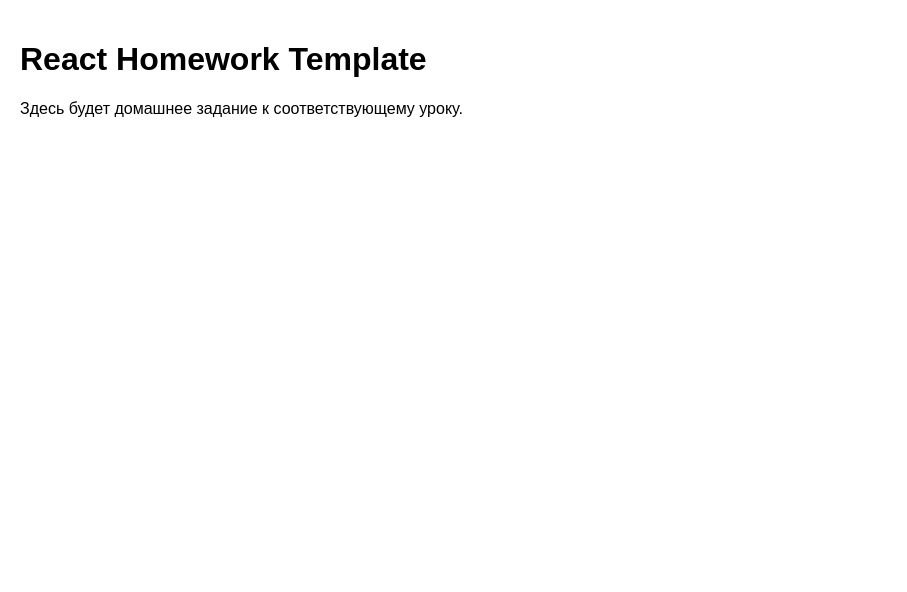
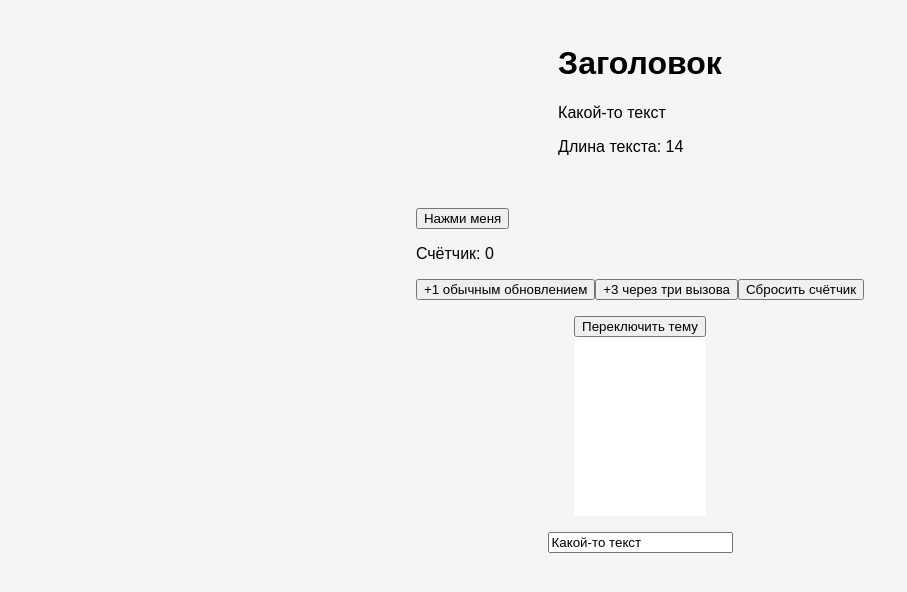
Before and after one commit to tusin777/react-home-works-app, a React (Vite) app: page / in a window 1280 px wide. Shown: the top 592 px of the page, without its empty margins (0-907 px from the left). Built offline with nearby package versions, Linux system fonts and the light colour scheme.

Commit message:
Добавить компоненты ClickCounter, Footer, Header и ThemeToggle с соответствующими стилями и логикой для переключения тем и подсчета кликов.

```diff
--- a/src/components/App/App.css
+++ b/src/components/App/App.css
@@ -9,3 +9,21 @@
   padding: 0;
   font-family: sans-serif;
 }
+
+.app--dark {
+  background-color: #111;
+}
+
+.app--light {
+  background-color: #f5f5f5;
+}
+
+.app {
+  min-height: 100vh;
+  display: flex;
+  flex-direction: column;
+  gap: 16px;
+  align-items: center;
+  justify-content: flex-start;
+  padding: 24px;
+}
--- a/src/components/App/App.jsx
+++ b/src/components/App/App.jsx
@@ -1,10 +1,26 @@
+import { useState } from "react";
 import "./App.css";
+import ClickCounter from "../ClickCounter/ClickCounter";
+import ThemeToggle from "../ThemeToggle/ThemeToggle";
+import Footer from "../Footer/Footer";
+import Header from "../Header/Header";
 
 function App() {
+  const [clicks, setClicks] = useState(0);
+  const [isDarkMode, setIsDarkMode] = useState(false);
+
+  const [text, setText] = useState("Какой-то текст");
+
+  // const handleClick = () => {
+  //   setClicks(clicks + 1);
+  // };
+
   return (
-    <div className="app-container">
-      <h1>React Homework Template</h1>
-      <p>Здесь будет домашнее задание к соответствующему уроку.</p>
+    <div className={`app ${isDarkMode ? "app app--dark" : "app app--light"}`}>
+      <Header clicks={clicks} text={text} />
+      <ClickCounter clicks={clicks} setClicks={setClicks} />
+      <ThemeToggle isDarkMode={isDarkMode} setIsDarkMode={setIsDarkMode} />
+      <Footer text={text} setText={setText} />
     </div>
   );
 }
--- /dev/null
+++ b/src/components/ClickCounter/ClickCounter.jsx
@@ -0,0 +1,43 @@
+import React, { useState } from "react";
+
+const ClickCounter = ({ title }) => {
+  const [clicks, setClicks] = useState(0);
+
+  const handleClick = () => {
+    setClicks(clicks + 1);
+  };
+
+  const handlePlusOne = () => {
+    setClicks(clicks + 1);
+  };
+
+  //   const handlePlusThreeWrong = () => {
+  //     setClicks(clicks + 1);
+  //     setClicks(clicks + 1);
+  //     setClicks(clicks + 1);
+  //   };
+
+  const handlePlusThree = () => {
+    setClicks((prev) => prev + 1);
+    setClicks((prev) => prev + 1);
+    setClicks((prev) => prev + 1);
+  };
+
+  const handleReset = () => {
+    setClicks(0);
+  };
+
+  return (
+    <div>
+      <h2>{title}</h2>
+      <button onClick={handleClick}>Нажми меня</button>
+      <p>Счётчик: {clicks}</p>
+      <button onClick={handlePlusOne}>+1 обычным обновлением</button>
+      {/* <button onClick={handlePlusThreeWrong}>+3 через три вызова</button> */}
+      <button onClick={handlePlusThree}>+3 через три вызова</button>
+      <button onClick={handleReset}>Сбросить счётчик</button>
+    </div>
+  );
+};
+
+export default ClickCounter;
--- /dev/null
+++ b/src/components/Footer/Footer.jsx
@@ -0,0 +1,14 @@
+import React from "react";
+
+const Footer = ({ setText, text }) => {
+  const handleChange = (event) => {
+    setText(event.target.value);
+  };
+  return (
+    <footer>
+      <input type="text" value={text} onChange={handleChange} />
+    </footer>
+  );
+};
+
+export default Footer;
--- /dev/null
+++ b/src/components/Header/Header.jsx
@@ -0,0 +1,13 @@
+import React from "react";
+
+const Header = ({ text }) => {
+  return (
+    <header>
+      <h1>Заголовок</h1>
+      <p>{text}</p>
+      <p>Длина текста: {text.length}</p>
+    </header>
+  );
+};
+
+export default Header;
--- /dev/null
+++ b/src/components/ThemeToggle/ThemeToggle.jsx
@@ -0,0 +1,21 @@
+import React from "react";
+
+const ThemeToggle = ({ isDarkMode, setIsDarkMode }) => {
+  const toggleTheme = () => {
+    setIsDarkMode(!isDarkMode);
+  };
+
+  return (
+    <div
+      style={{
+        background: isDarkMode ? "black" : "white",
+        color: isDarkMode ? "white" : "black",
+        height: 200,
+      }}
+    >
+      <button onClick={toggleTheme}>Переключить тему</button>
+    </div>
+  );
+};
+
+export default ThemeToggle;
```
